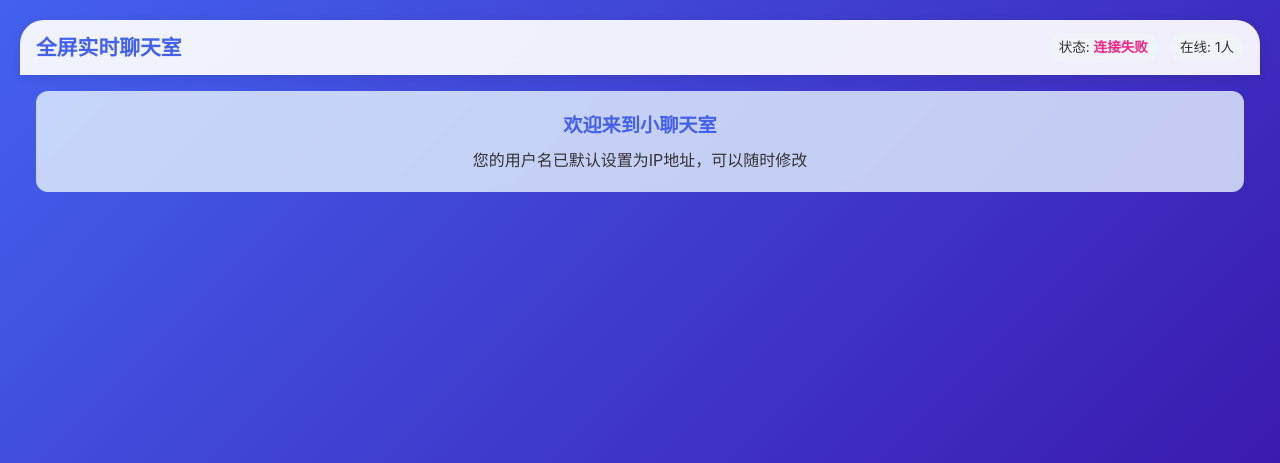
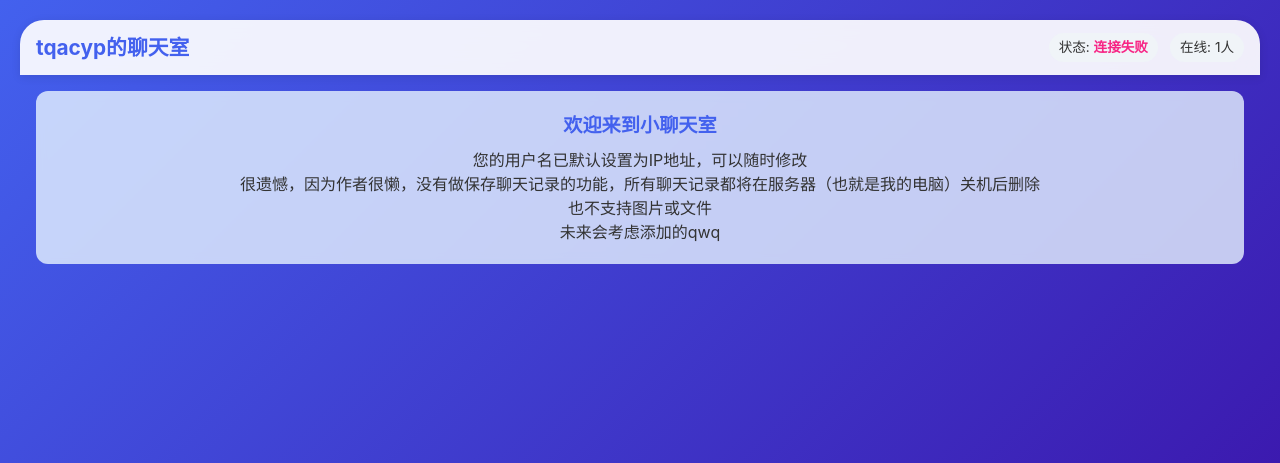
Before and after one commit to tqacyp/chatroom, a Flask app: page / in a window 1280 px wide. Shown: the top 463 px of the page. Run offline with Flask 3, Linux system fonts and the light colour scheme; some libraries are stand-ins or nearby versions.

Commit message:
add message

```diff
--- a/templates/chat.html
+++ b/templates/chat.html
@@ -333,7 +333,7 @@
 <body>
     <!-- 顶部状态栏 -->
     <div class="status-bar">
-        <h1>全屏实时聊天室</h1>
+        <h1>tqacyp的聊天室</h1>
         <div class="status-info">
             <div class="connection-status">
                 状态: <span id="status">连接中...</span>
@@ -349,6 +349,9 @@
         <div class="welcome">
             <h3>欢迎来到小聊天室</h3>
             <p>您的用户名已默认设置为IP地址，可以随时修改</p>
+            <p>很遗憾，因为作者很懒，没有做保存聊天记录的功能，所有聊天记录都将在服务器（也就是我的电脑）关机后删除</p>
+            <p>也不支持图片或文件</p>
+            <p>未来会考虑添加的qwq</p>
         </div>
         <!-- 聊天消息将在这里显示 -->
 
```
